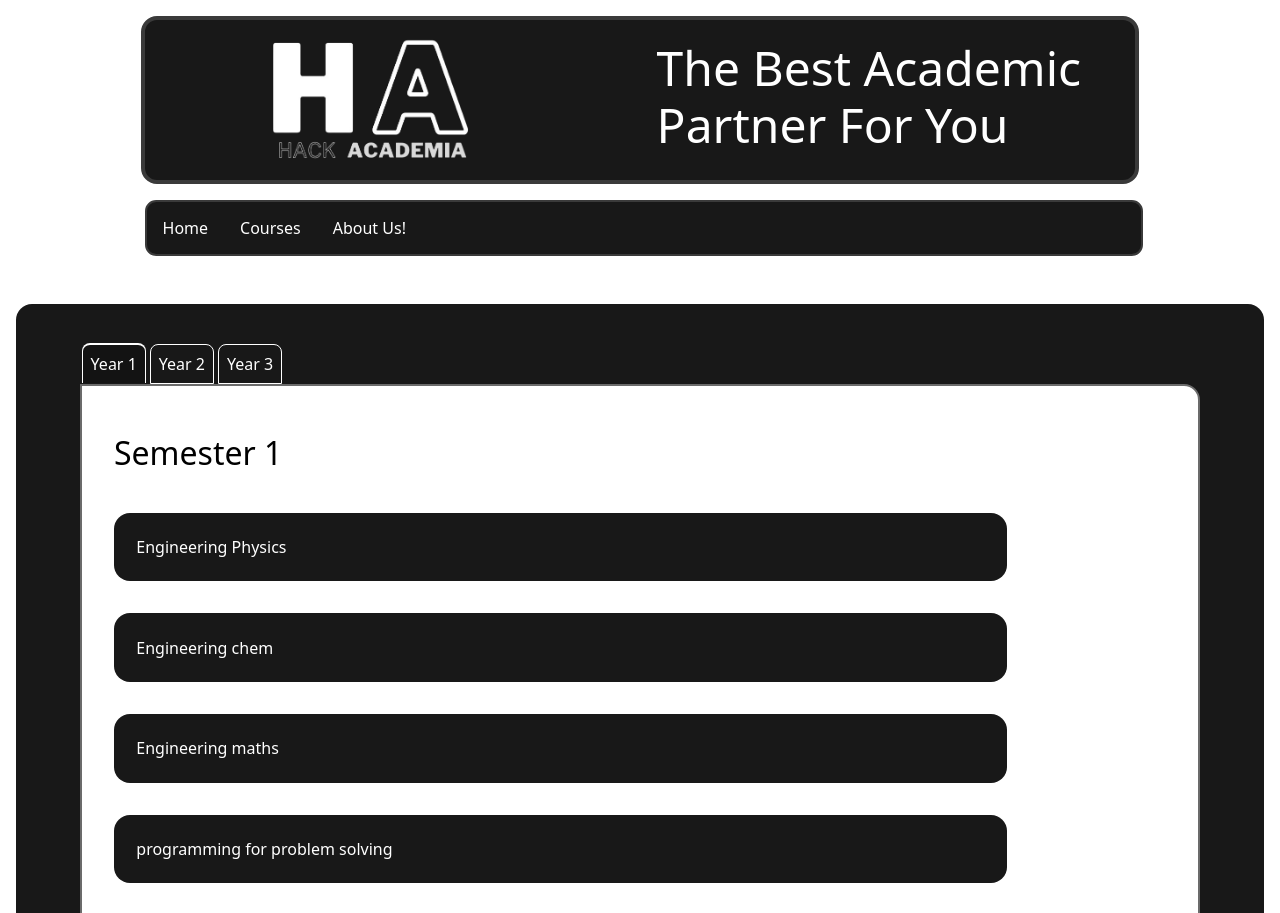
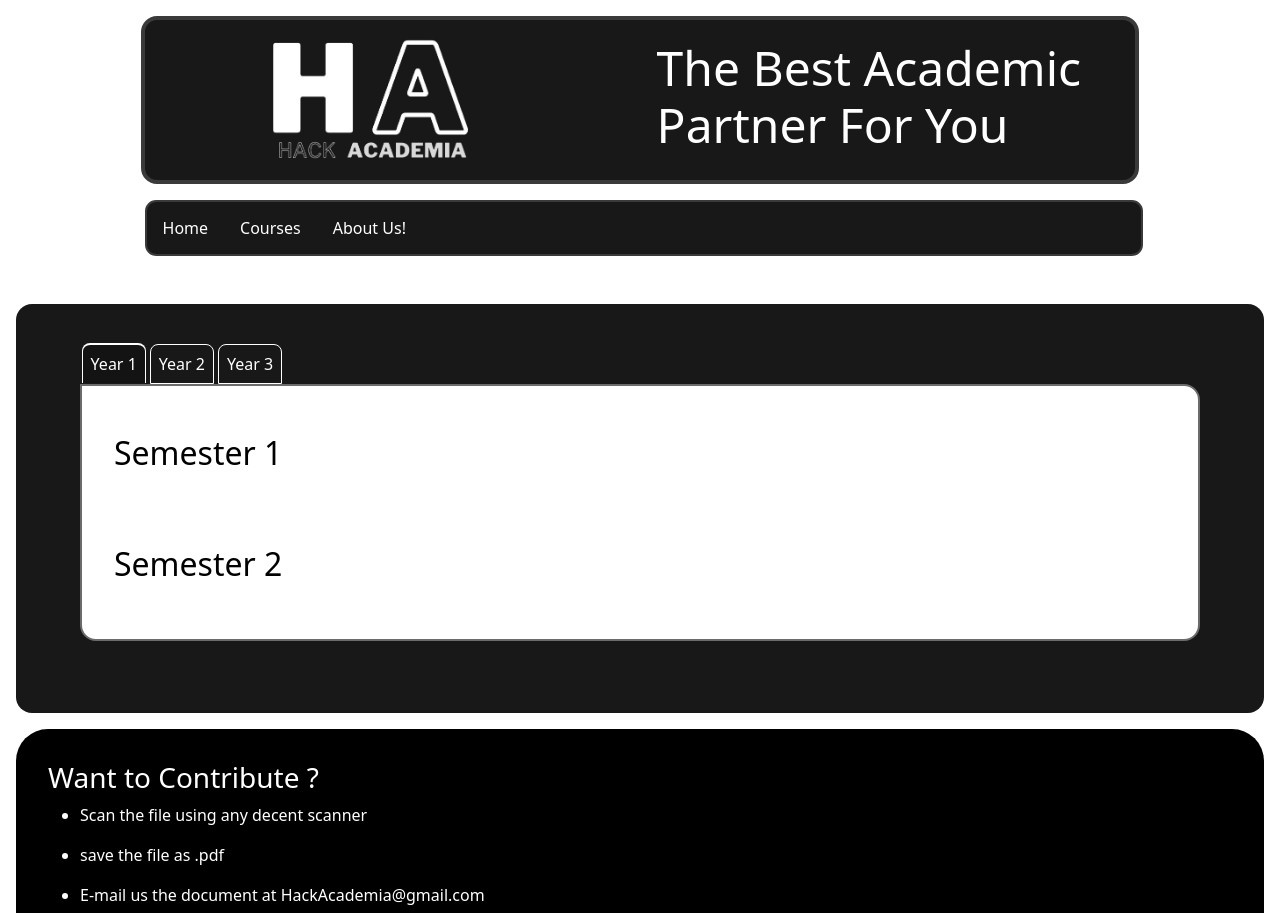
Before and after one commit to im-b-s-g/hackAcademiaClient, a React (Vite) app: page /BCA in a window 1280 px wide. Shown: the top 913 px of the page. Built offline with nearby package versions, Linux system fonts and the light colour scheme.

Commit message:
Law = 4 years

```diff
--- a/src/components/Course/data/YearData.jsx
+++ b/src/components/Course/data/YearData.jsx
@@ -6,7 +6,7 @@ import File from "../../Files/File";
 import Subject from "../../subjects/Subject";
 
 const YearData = ({ yearNo, currCourse }) => {
-  console.log("in Year: " + currCourse);
+  // console.log("in Year: " + currCourse);
   let one = yearNo * 2 - 1;
   let two = yearNo * 2;
   return (
--- a/src/components/mainsimple/Mainsimple.jsx
+++ b/src/components/mainsimple/Mainsimple.jsx
@@ -26,7 +26,7 @@ const Mainsimple = () => {
         />
         <Route
           path="/LAW/*"
-          element={<B_tech duration={5} currCourse={"LAW"} />}
+          element={<B_tech duration={4} currCourse={"LAW"} />}
         />
         <Route path="/Login/*" element={<Login />} />
         <Route path="/Upload/*" element={<Upload />} />
--- a/src/components/subjects/subjectNames.js
+++ b/src/components/subjects/subjectNames.js
@@ -66,45 +66,23 @@ export const data = {
     ],
   },
   BCA: {
-    1: [
-      "Engineering Physics",
-      "Engineering chem",
-      "Engineering maths",
-      "programming for problem solving",
-      "Programming with python",
-    ],
-    2: [
-      "Engineering Physics",
-      "Engineering maths",
-      "programming for problem solving",
-      "Programming with python",
-    ],
-    3: ["Engineering Physics"],
-    4: ["Engineering Physics"],
-    5: ["Engineering Physics"],
-    6: ["Engineering Physics"],
-    7: ["Engineering Physics"],
-    8: ["Engineering Physics"],
+    1: [],
+    2: [],
+    3: [],
+    4: [],
+    5: [],
+    6: [],
+    7: [],
+    8: [],
   },
   LAW: {
-    1: [
-      "Engineering Physics",
-      "Engineering chem",
-      "Engineering maths",
-      "programming for problem solving",
-      "Programming with python",
-    ],
-    2: [
-      "Engineering Physics",
-      "Engineering maths",
-      "programming for problem solving",
-      "Programming with python",
-    ],
-    3: ["Engineering Physics"],
-    4: ["Engineering Physics"],
-    5: ["Engineering Physics"],
-    6: ["Engineering Physics"],
-    7: ["Engineering Physics"],
-    8: ["Engineering Physics"],
+    1: [],
+    2: [],
+    3: [],
+    4: [],
+    5: [],
+    6: [],
+    7: [],
+    8: [],
   },
 };
```
